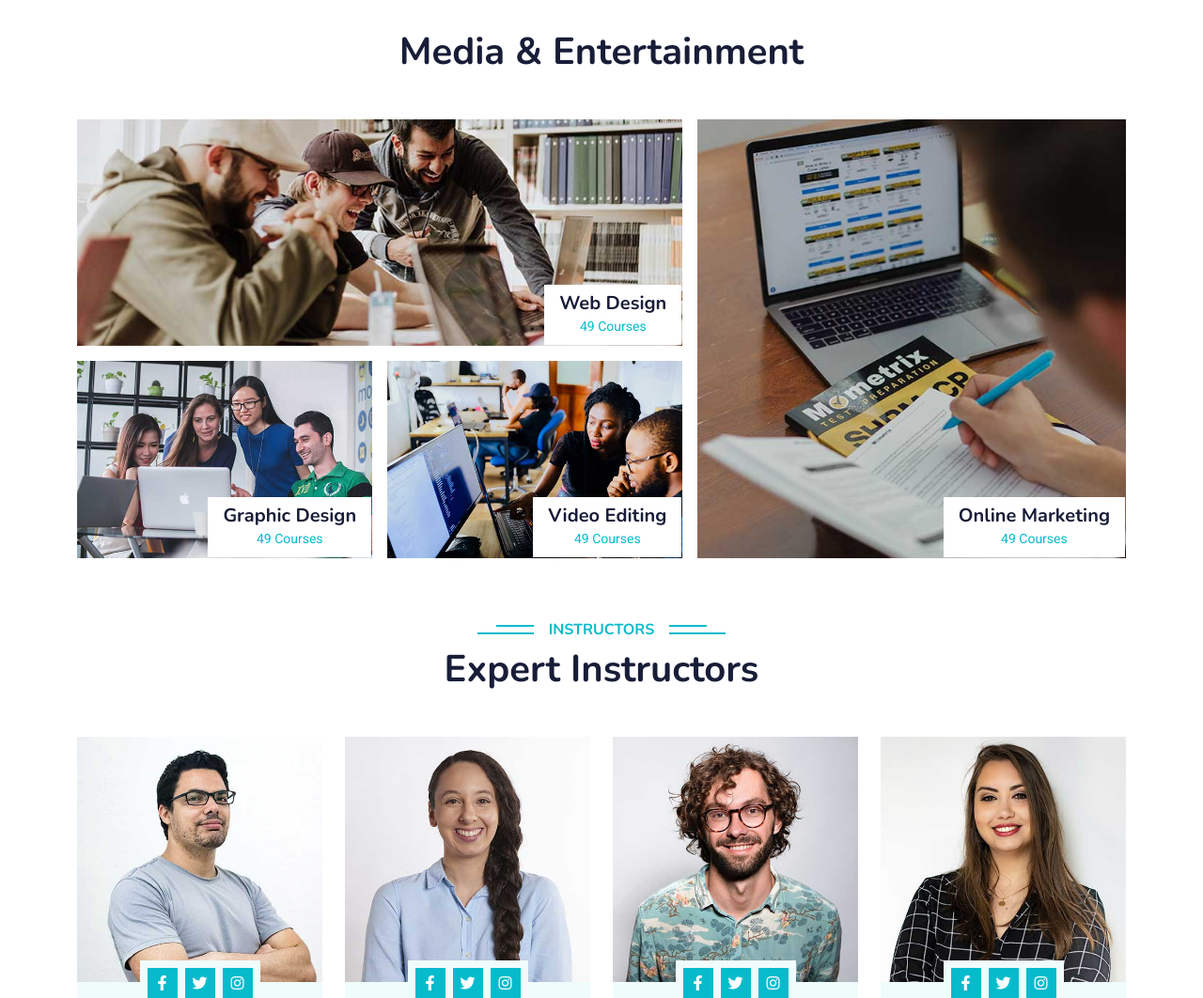
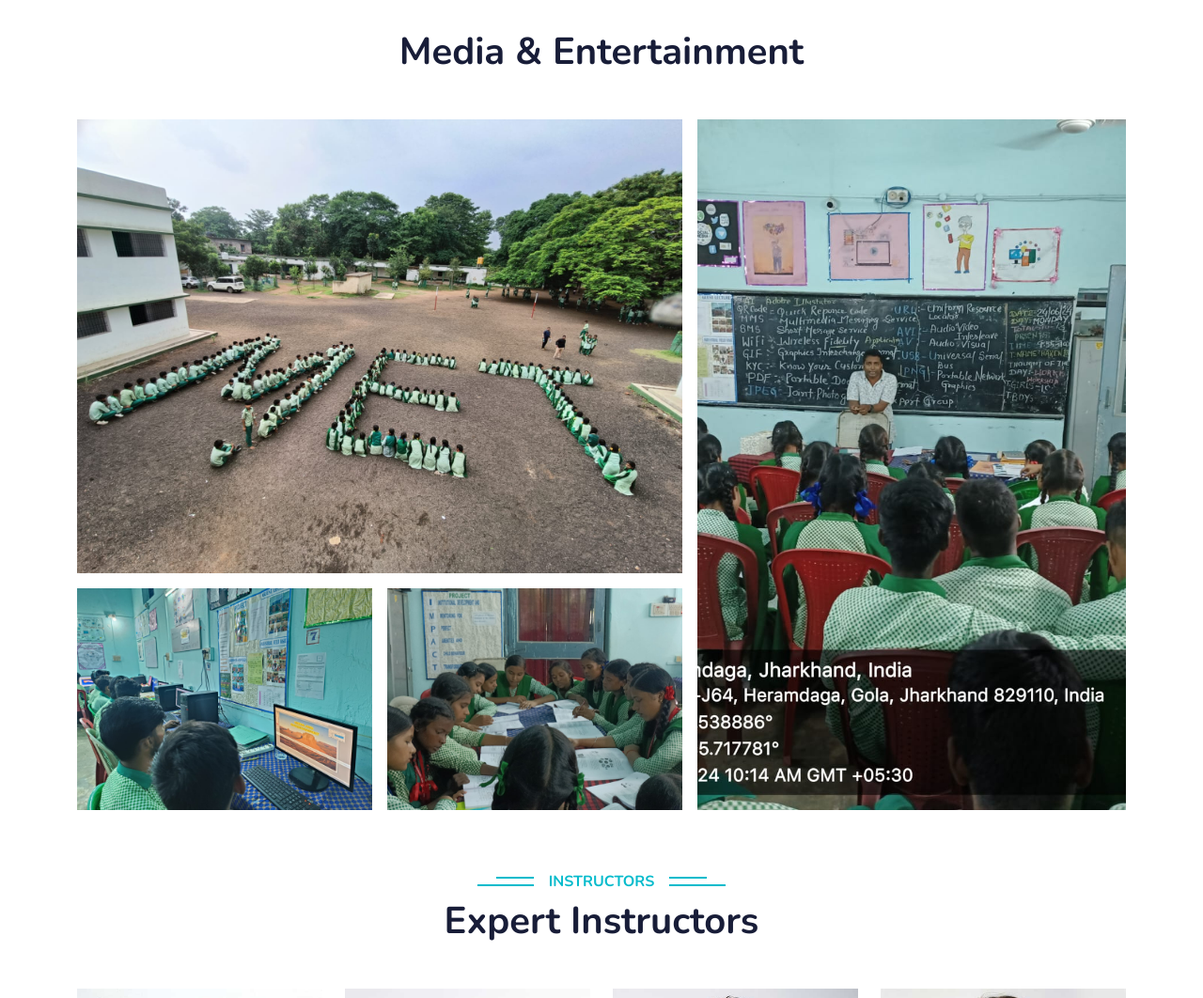
Before and after one commit to rahulpr98013/SSGolaIT, a plain HTML site: page index.html in a window 1280 px wide. Shown: the part 2960-4022 px from the top of the page at 94% size. Drawn offline with nearby package versions, Linux system fonts and the light colour scheme.

Commit message:
metupdated

```diff
--- a/index.html
+++ b/index.html
@@ -417,38 +417,38 @@
             <div class="row g-3">
               <div class="col-lg-12 col-md-12 wow zoomIn" data-wow-delay="0.1s">
                 <a class="position-relative d-block overflow-hidden" href="">
-                  <img class="img-fluid" src="img/cat-1.jpg" alt="" />
-                  <div
+                  <img class="img-fluid" src="img/met4.jpeg" alt="" />
+                  <!-- <div
                     class="bg-white text-center position-absolute bottom-0 end-0 py-2 px-3"
                     style="margin: 1px"
                   >
                     <h5 class="m-0">Web Design</h5>
                     <small class="text-primary">49 Courses</small>
-                  </div>
+                  </div> -->
                 </a>
               </div>
               <div class="col-lg-6 col-md-12 wow zoomIn" data-wow-delay="0.3s">
                 <a class="position-relative d-block overflow-hidden" href="">
-                  <img class="img-fluid" src="img/cat-2.jpg" alt="" />
-                  <div
+                  <img class="img-fluid" src="img/met3.jpeg" alt="" />
+                  <!-- <div
                     class="bg-white text-center position-absolute bottom-0 end-0 py-2 px-3"
                     style="margin: 1px"
                   >
                     <h5 class="m-0">Graphic Design</h5>
                     <small class="text-primary">49 Courses</small>
-                  </div>
+                  </div> -->
                 </a>
               </div>
               <div class="col-lg-6 col-md-12 wow zoomIn" data-wow-delay="0.5s">
                 <a class="position-relative d-block overflow-hidden" href="">
-                  <img class="img-fluid" src="img/cat-3.jpg" alt="" />
-                  <div
+                  <img class="img-fluid" src="img/met1.jpeg" alt="" />
+                  <!-- <div
                     class="bg-white text-center position-absolute bottom-0 end-0 py-2 px-3"
                     style="margin: 1px"
                   >
                     <h5 class="m-0">Video Editing</h5>
                     <small class="text-primary">49 Courses</small>
-                  </div>
+                  </div> -->
                 </a>
               </div>
             </div>
@@ -461,17 +461,17 @@
             <a class="position-relative d-block h-100 overflow-hidden" href="">
               <img
                 class="img-fluid position-absolute w-100 h-100"
-                src="img/cat-4.jpg"
+                src="img/met2.jpeg"
                 alt=""
                 style="object-fit: cover"
               />
-              <div
+              <!-- <div
                 class="bg-white text-center position-absolute bottom-0 end-0 py-2 px-3"
                 style="margin: 1px"
               >
                 <h5 class="m-0">Online Marketing</h5>
                 <small class="text-primary">49 Courses</small>
-              </div>
+              </div> -->
             </a>
           </div>
         </div>
```
Also changed, not shown: img/met1.jpeg (added), img/met2.jpeg (added), img/met3.jpeg (added), img/met4.jpeg (added).
